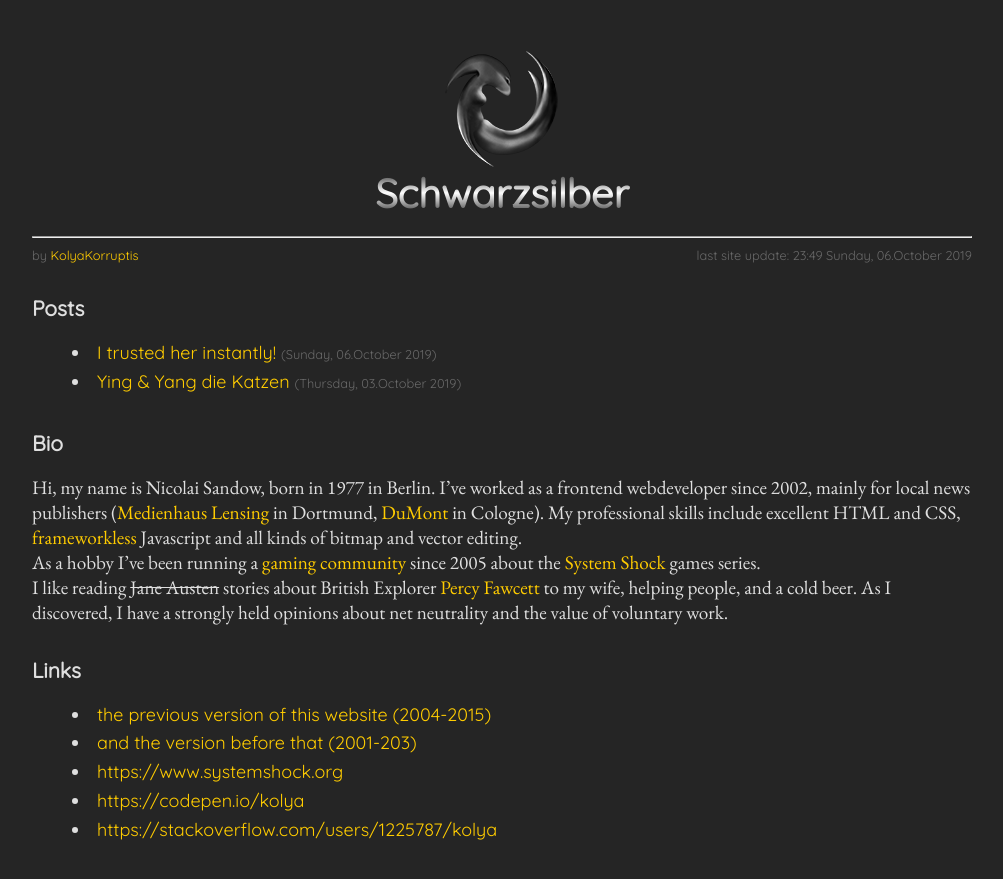
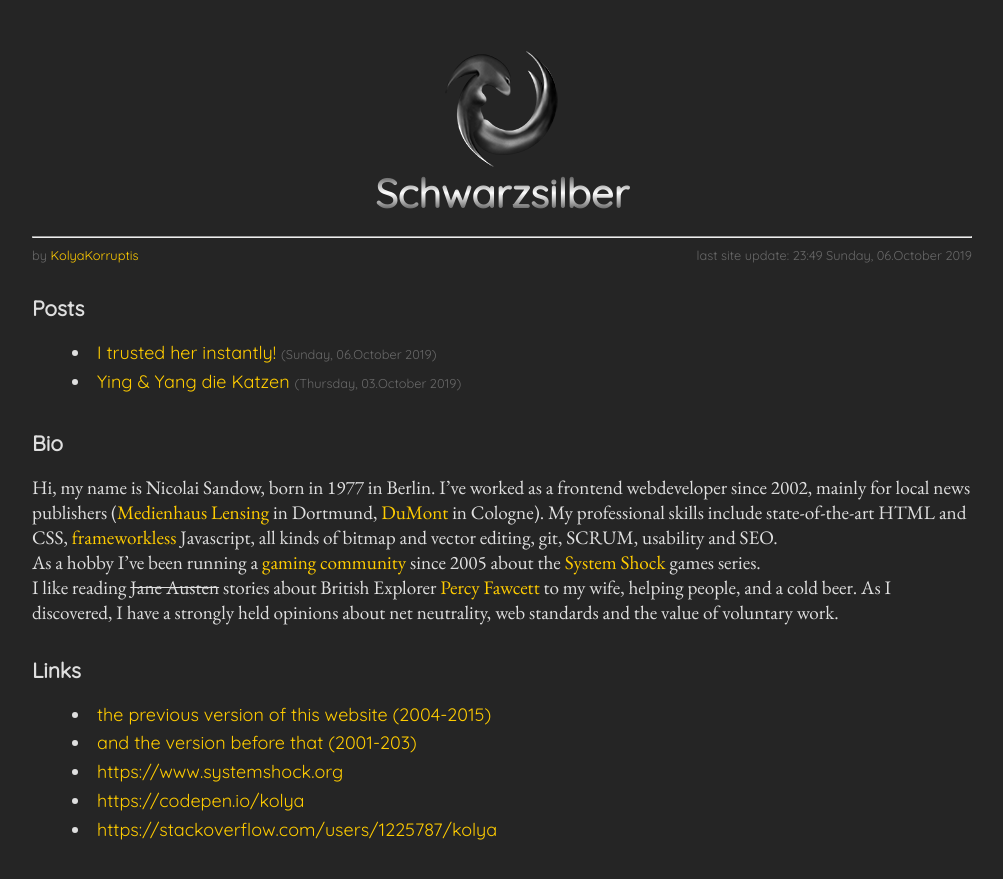
Before and after one commit to KolyaKorruptis/.github.io, a Jekyll site: the page built from index.md, in a window 1280 px wide. Shown: the top 879 px of the page, without its empty margins (138-1141 px from the left). Built offline with Jekyll 4.4.1, drawn with Linux system fonts in a browser that asks for light colours; our own code applies the rules of GitHub Pages for plain Markdown files; the repository's description, which GitHub fills in, is left out.

Commit message:
even more bio

```diff
--- a/index.md
+++ b/index.md
@@ -19,9 +19,9 @@
 
 ### Bio
 
-Hi, my name is Nicolai Sandow, born in 1977 in Berlin. I've worked as a frontend webdeveloper since 2002, mainly for local news publishers ([Medienhaus Lensing](https://www.lensingmedia.de/) in Dortmund, [DuMont](https://www.dumont.de/) in Cologne). My professional skills include excellent HTML and CSS, [frameworkless](http://frameworklessmovement.org/) Javascript and all kinds of bitmap and vector editing.
+Hi, my name is Nicolai Sandow, born in 1977 in Berlin. I've worked as a frontend webdeveloper since 2002, mainly for local news publishers ([Medienhaus Lensing](https://www.lensingmedia.de/) in Dortmund, [DuMont](https://www.dumont.de/) in Cologne). My professional skills include state-of-the-art HTML and CSS, [frameworkless](http://frameworklessmovement.org/) Javascript, all kinds of bitmap and vector editing, git, SCRUM, usability and SEO.
 As a hobby I've been running a [gaming community](https://www.systemshock.org) since 2005 about the [System Shock](https://en.wikipedia.org/wiki/System_Shock_2) games series.
-I like reading <s>Jane Austen</s> stories about British Explorer [Percy Fawcett](https://en.wikipedia.org/wiki/Percy_Fawcett) to my wife, helping people, and a cold beer. As I discovered, I have a strongly held opinions about net neutrality and the value of voluntary work.
+I like reading <s>Jane Austen</s> stories about British Explorer [Percy Fawcett](https://en.wikipedia.org/wiki/Percy_Fawcett) to my wife, helping people, and a cold beer. As I discovered, I have a strongly held opinions about net neutrality, web standards and the value of voluntary work.
 
 ### Links
 
```
